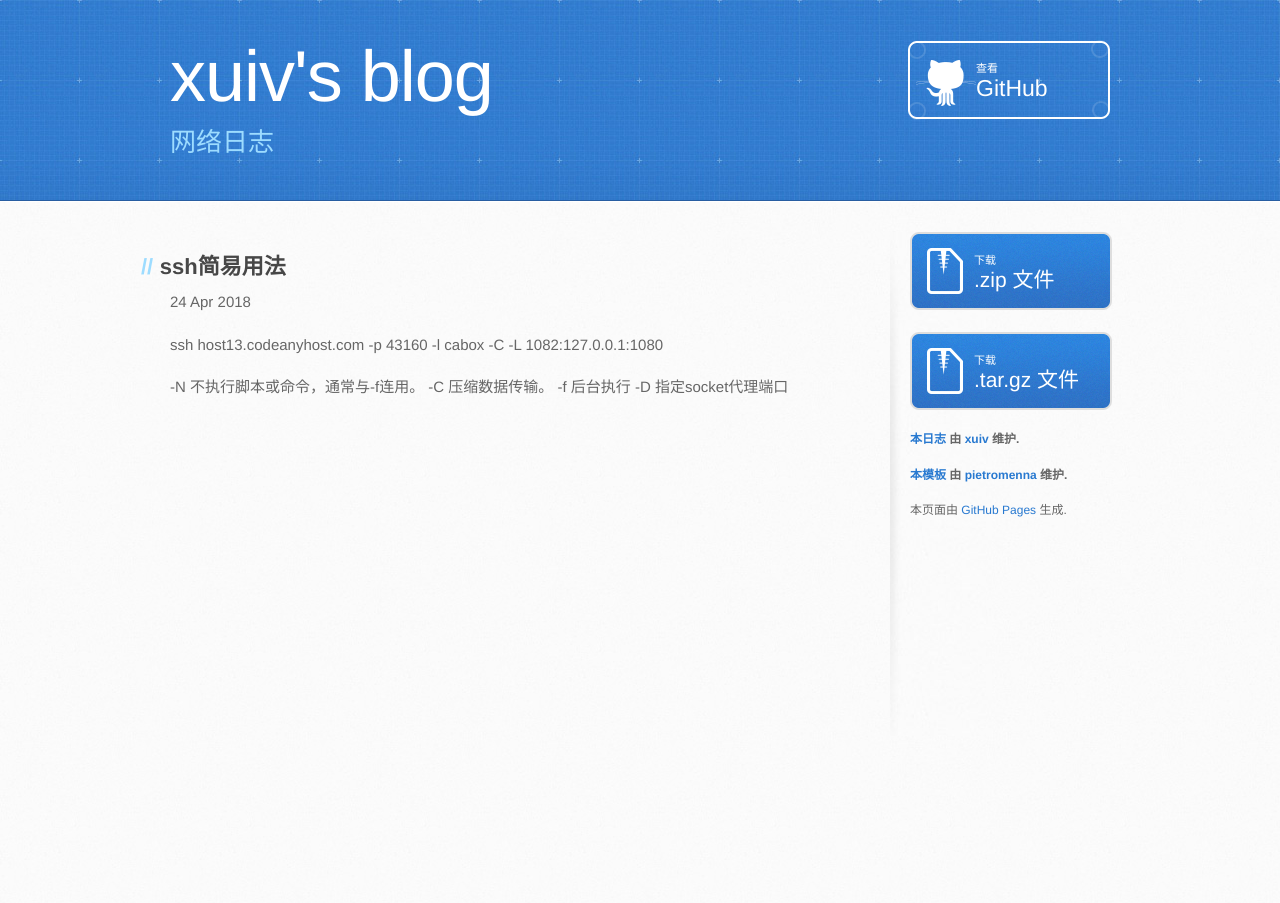
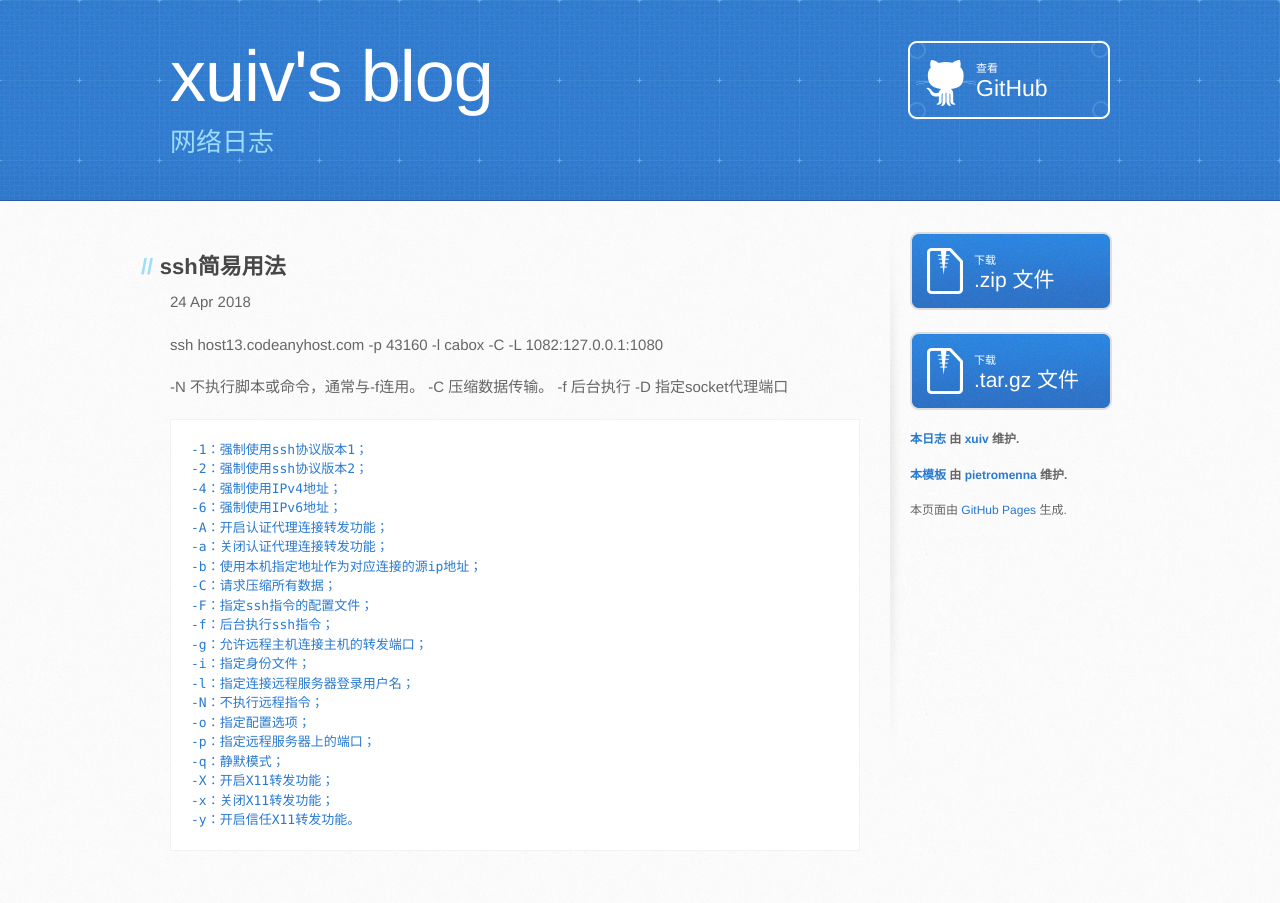
Before and after one commit to xuiv/xuiv.github.io, a Jekyll site: the page built from _posts/2018-04-24-ssh-codeanywhere.markdown, in a window 1280 px wide. Built offline with Jekyll 4.4.1, drawn with Linux system fonts in a browser that asks for light colours; some web fonts are replaced.

Commit message:
Update 2018-04-24-ssh-codeanywhere.markdown

````diff
--- a/_posts/2018-04-24-ssh-codeanywhere.markdown
+++ b/_posts/2018-04-24-ssh-codeanywhere.markdown
@@ -11,3 +11,26 @@ ssh host13.codeanyhost.com -p 43160 -l cabox -C -L 1082:127.0.0.1:1080
 -C 压缩数据传输。
 -f 后台执行
 -D 指定socket代理端口
+
+```
+-1：强制使用ssh协议版本1；
+-2：强制使用ssh协议版本2；
+-4：强制使用IPv4地址；
+-6：强制使用IPv6地址；
+-A：开启认证代理连接转发功能；
+-a：关闭认证代理连接转发功能；
+-b：使用本机指定地址作为对应连接的源ip地址；
+-C：请求压缩所有数据；
+-F：指定ssh指令的配置文件；
+-f：后台执行ssh指令；
+-g：允许远程主机连接主机的转发端口；
+-i：指定身份文件；
+-l：指定连接远程服务器登录用户名；
+-N：不执行远程指令；
+-o：指定配置选项；
+-p：指定远程服务器上的端口；
+-q：静默模式；
+-X：开启X11转发功能；
+-x：关闭X11转发功能；
+-y：开启信任X11转发功能。
+```
````
